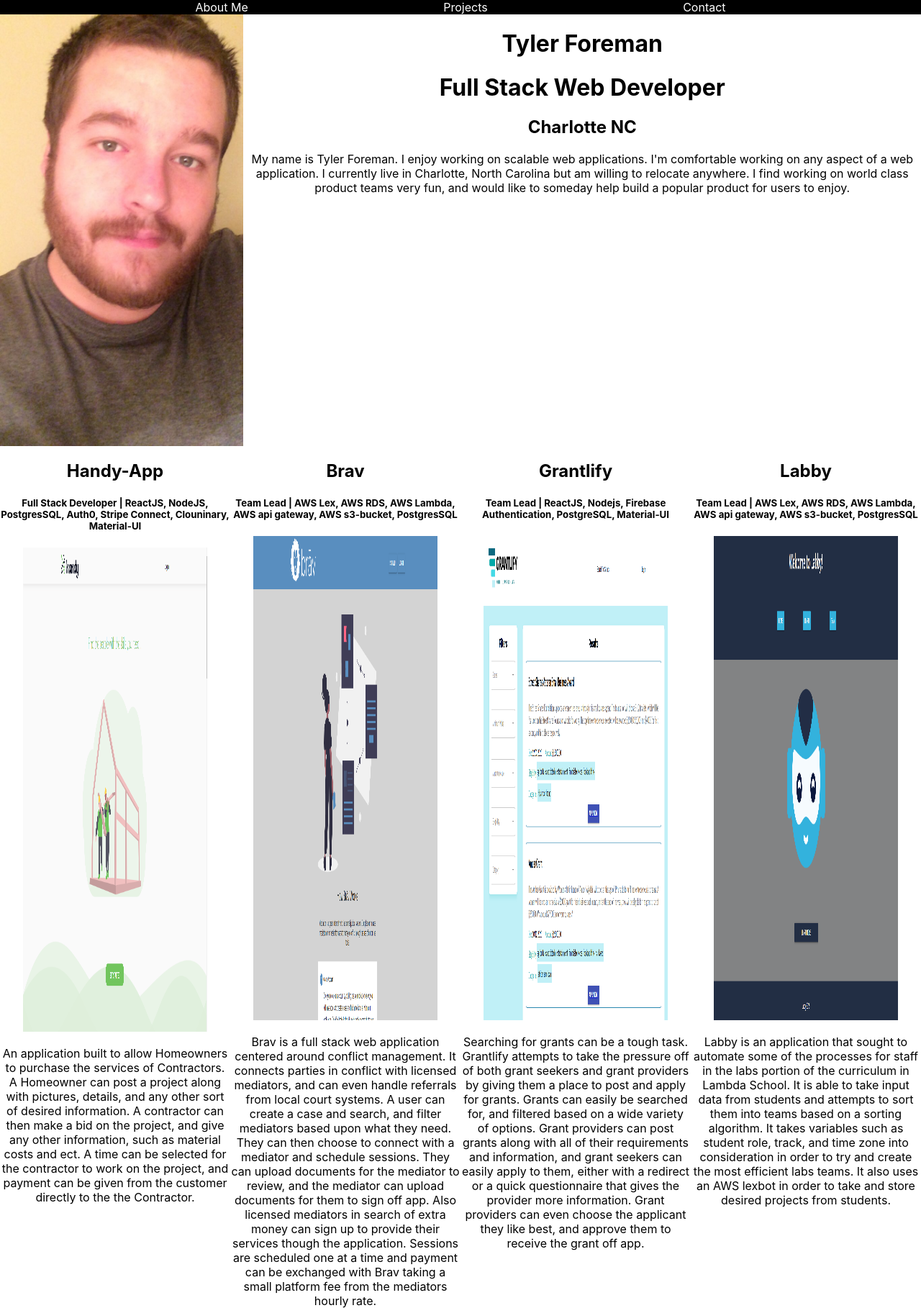
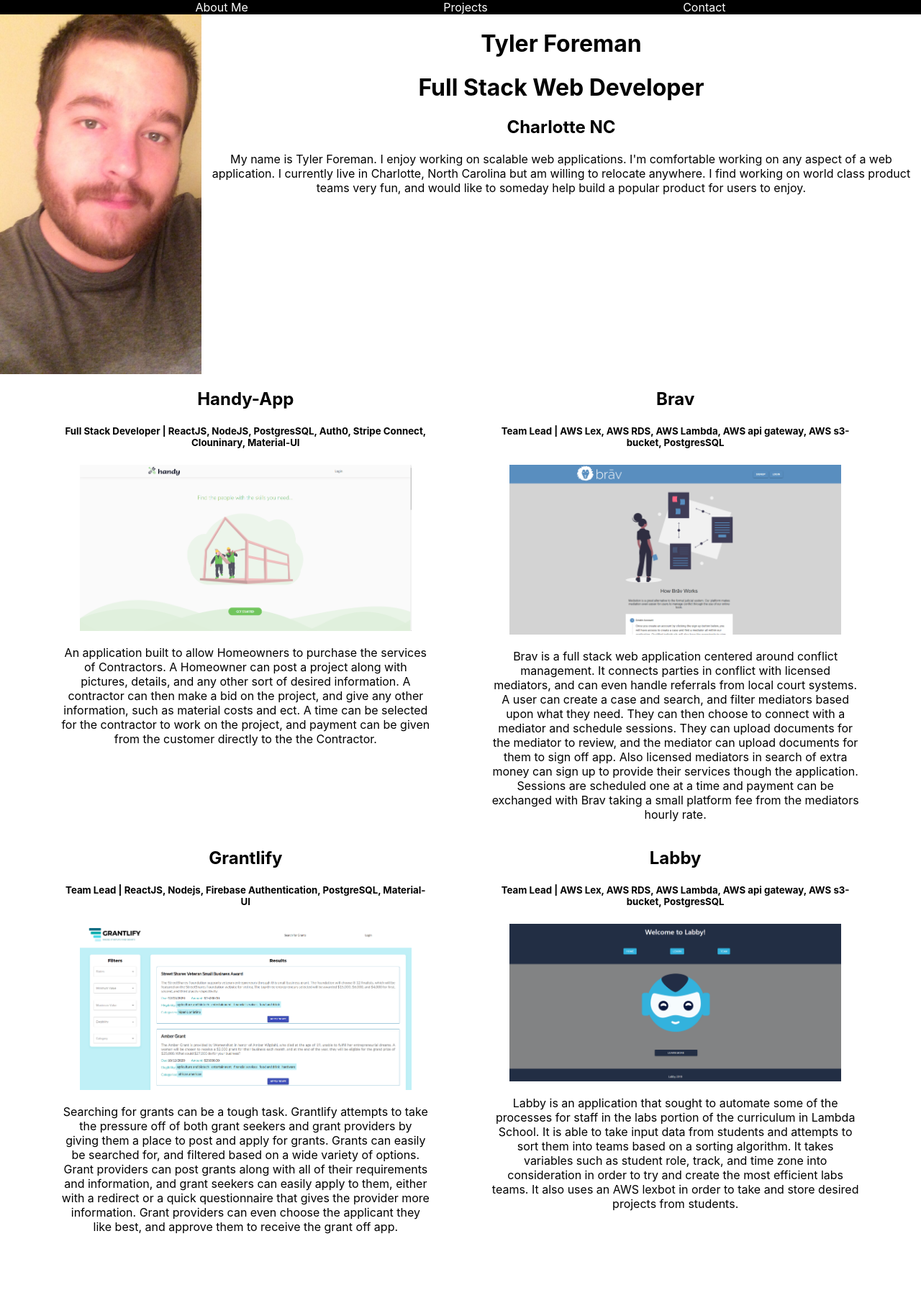
Before and after one commit to tjforeman/Portfolio1, a React (Create React App) app in the folder client/: page / in a window 1280 px wide. Shown: the whole page at 72% size. After the commit the page ends 1731 px from the top, so only its background shows below. Built offline with nearby package versions, Linux system fonts and the light colour scheme.

Commit message:
updated styles

```diff
--- a/client/src/Components/Projects.js
+++ b/client/src/Components/Projects.js
@@ -4,6 +4,7 @@
 const Projects = () => {
 return(
 <div className = 'projects-container'>
+<div className = 'line-1'>
 <div className = 'project-card'>
 <h2>Handy-App </h2>
 <h5>Full Stack Developer | ReactJS, NodeJS, PostgresSQL, Auth0, Stripe Connect, Clouninary, Material-UI </h5>
@@ -17,6 +18,8 @@
 <p>Brav is a full stack web application centered around conflict management. It connects parties in conflict with licensed mediators, and can even handle referrals from local court systems. A user can create a case and search, and filter mediators based upon what they need. They can then choose to connect with a mediator and schedule sessions. They can upload documents for the mediator to review, and the mediator can upload documents for them to sign off app. Also licensed mediators in search of extra money can sign up to provide their services though the application. Sessions are scheduled one at a time and payment can be exchanged with Brav taking a small platform fee from the mediators hourly rate.
 </p>
 </div>
+</div>
+<div className = 'line-2'>
 <div className = 'project-card'>
 <h2>Grantlify </h2>
 <h5>Team Lead | ReactJS, Nodejs, Firebase Authentication, PostgreSQL, Material-UI </h5>
@@ -29,6 +32,7 @@
 <img className = 'project-img' src={require('../img/labby.png')}/>
 <p>Labby is an application that sought to automate some of the processes for staff in the labs portion of the curriculum in Lambda School. It is able to take input data from students and attempts to sort them into teams based on a sorting algorithm. It takes variables such as student role, track, and time zone into consideration in order to try and create the most efficient labs teams. It also uses an AWS lexbot in order to take and store desired projects from students.</p>
 </div>
+</div>
 </div>)
 }
 
--- a/client/src/styles/Banner.scss
+++ b/client/src/styles/Banner.scss
@@ -1,17 +1,19 @@
 .banner-container{
     display:flex;
     /* border: 1px solid red; */
-    height:600px;
+    // height:600px;
     /* justify-content:flex-start; */
+    img{
+        height:100%;
+        width:100%;
+        @media (max-width:700px){
+            height:40%;
+            width:40%;
+        }
+    }
     @media (max-width:700px){
         width:100%;
+        flex-direction: column;
 
     }
 }
-.profile-pic{
-    /* border-radius:50%; */
-    height:100%;
-    /* width:60%; */
-    /* border:1px solid blue; */
-
-}
--- a/client/src/styles/Projects.scss
+++ b/client/src/styles/Projects.scss
@@ -1,10 +1,9 @@
 .projects-container{
-    display:flex;
-    justify-content: space-evenly;
-   height:auto;
-   width:auto;
+//    display:flex;
+//    flex-direction:column;
+
    img{
-    width:80%;
+    width:90%;
     height:100%;
 }
 @media (max-width:700px){
@@ -14,7 +13,31 @@
 }
 .project-card{
     width:40%;
+    height:150%;
     @media (max-width:700px){
         width:100%;
     }
 }
+
+.line-1{
+    display:flex;
+    justify-content: space-evenly;
+    flex-flow: row wrap;
+
+    @media (max-width:700px){
+        flex-direction:column;
+        width:100%;
+    }
+}
+.line-2{
+    height:auto;
+    display:flex;
+    justify-content: space-evenly;
+    flex-flow: row wrap;
+    flex-shrink: 0;
+    overflow: inherit;
+    @media (max-width:700px){
+        flex-direction:column;
+        width:100%;
+    }
+}
```
